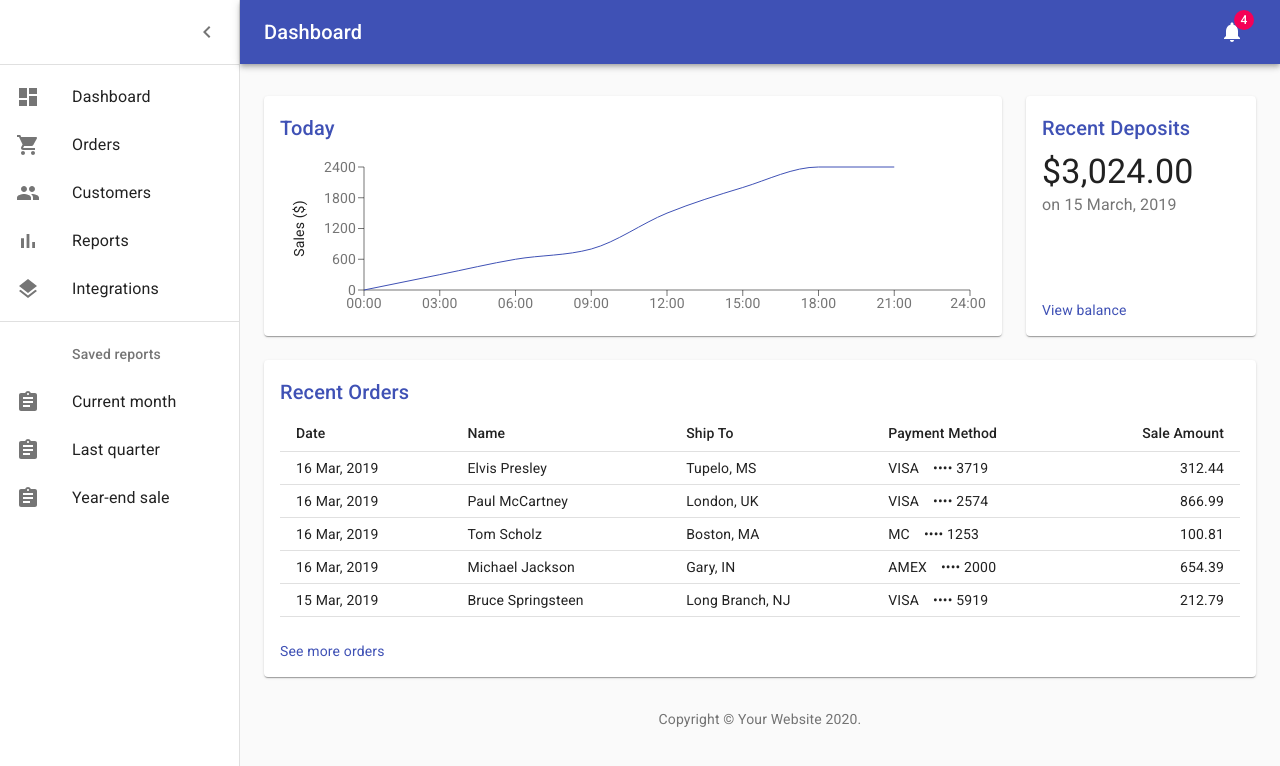
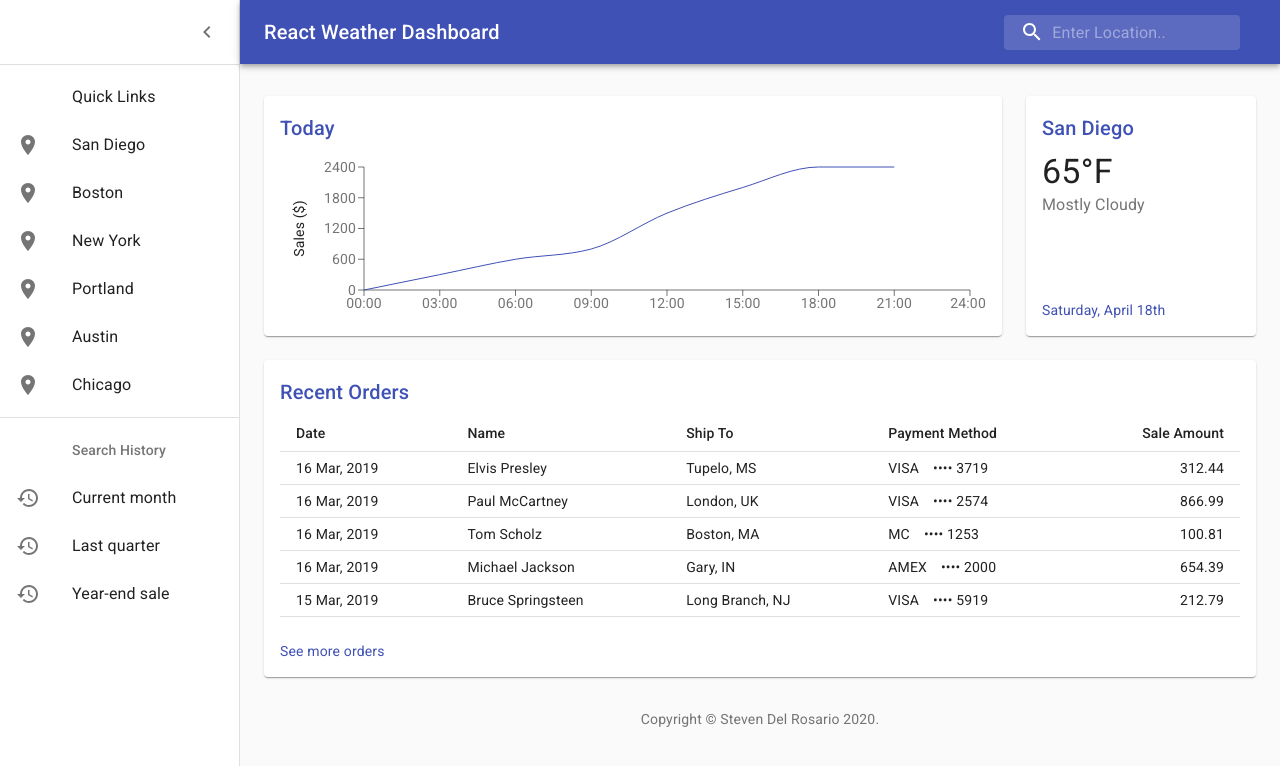
Before and after one commit to stevendelro/react-weather-dashboard, a React (Create React App) app: page / in a window 1280 px wide. Shown: the top 766 px of the page. Built offline with nearby package versions, Linux system fonts and the light colour scheme.

Commit message:
Hardcoded dummy data

```diff
--- a/src/dashboard/Dashboard.js
+++ b/src/dashboard/Dashboard.js
@@ -1,6 +1,6 @@
 import React from 'react';
 import clsx from 'clsx';
-import { makeStyles } from '@material-ui/core/styles';
+import { fade, makeStyles } from '@material-ui/core/styles';
 import CssBaseline from '@material-ui/core/CssBaseline';
 import Drawer from '@material-ui/core/Drawer';
 import Box from '@material-ui/core/Box';
@@ -10,14 +10,14 @@ import List from '@material-ui/core/List';
 import Typography from '@material-ui/core/Typography';
 import Divider from '@material-ui/core/Divider';
 import IconButton from '@material-ui/core/IconButton';
-import Badge from '@material-ui/core/Badge';
 import Container from '@material-ui/core/Container';
 import Grid from '@material-ui/core/Grid';
 import Paper from '@material-ui/core/Paper';
 import Link from '@material-ui/core/Link';
 import MenuIcon from '@material-ui/icons/Menu';
+import SearchIcon from '@material-ui/icons/Search'
+import InputBase from '@material-ui/core/InputBase'
 import ChevronLeftIcon from '@material-ui/icons/ChevronLeft';
-import NotificationsIcon from '@material-ui/icons/Notifications';
 import { mainListItems, secondaryListItems } from './listItems';
 import Chart from './Chart';
 import Deposits from './Deposits';
@@ -28,7 +28,7 @@ function Copyright() {
     <Typography variant="body2" color="textSecondary" align="center">
       {'Copyright © '}
       <Link color="inherit" href="https://material-ui.com/">
-        Your Website
+        Steven Del Rosario
       </Link>{' '}
       {new Date().getFullYear()}
       {'.'}
@@ -41,6 +41,9 @@ const drawerWidth = 240;
 const useStyles = makeStyles(theme => ({
   root: {
     display: 'flex',
+  },
+  grow: {
+    flexGrow: 1,
   },
   toolbar: {
     paddingRight: 24, // keep right padding when drawer closed
@@ -102,6 +105,43 @@ const useStyles = makeStyles(theme => ({
     height: '100vh',
     overflow: 'auto',
   },
+  search: {
+    position: 'relative',
+    borderRadius: theme.shape.borderRadius,
+    backgroundColor: fade(theme.palette.common.white, 0.15),
+    '&:hover': {
+      backgroundColor: fade(theme.palette.common.white, 0.25),
+    },
+    marginRight: theme.spacing(2),
+    marginLeft: 0,
+    width: '100%',
+    [theme.breakpoints.up('sm')]: {
+      marginLeft: theme.spacing(3),
+      width: 'auto',
+    },
+  },
+  searchIcon: {
+    padding: theme.spacing(0, 2),
+    height: '100%',
+    position: 'absolute',
+    pointerEvents: 'none',
+    display: 'flex',
+    alignItems: 'center',
+    justifyContent: 'center',
+  },
+  inputRoot: {
+    color: 'inherit',
+  },
+  inputInput: {
+    padding: theme.spacing(1, 1, 1, 0),
+    // vertical padding + font size from searchIcon
+    paddingLeft: `calc(1em + ${theme.spacing(4)}px)`,
+    transition: theme.transitions.create('width'),
+    width: '100%',
+    [theme.breakpoints.up('md')]: {
+      width: '20ch',
+    },
+  },
   container: {
     paddingTop: theme.spacing(4),
     paddingBottom: theme.spacing(4),
@@ -120,6 +160,7 @@ const useStyles = makeStyles(theme => ({
 export default function Dashboard() {
   const classes = useStyles();
   const [open, setOpen] = React.useState(true);
+
   const handleDrawerOpen = () => {
     setOpen(true);
   };
@@ -143,13 +184,26 @@ export default function Dashboard() {
             <MenuIcon />
           </IconButton>
           <Typography component="h1" variant="h6" color="inherit" noWrap className={classes.title}>
-            Dashboard
+            React Weather Dashboard
           </Typography>
-          <IconButton color="inherit">
-            <Badge badgeContent={4} color="secondary">
-              <NotificationsIcon />
-            </Badge>
-          </IconButton>
+
+          <div className={classes.search}>
+            <div className={classes.searchIcon}>
+              <SearchIcon />
+            </div>
+            <form>
+              <InputBase
+                placeholder='Enter Location..'
+                classes={{
+                  root: classes.inputRoot,
+                  input: classes.inputInput,
+                }}
+                inputProps={{ 'aria-label': 'search' }}
+
+              />
+            </form>
+          </div>
+
         </Toolbar>
       </AppBar>
       <Drawer
--- a/src/dashboard/Deposits.js
+++ b/src/dashboard/Deposits.js
@@ -18,16 +18,16 @@ export default function Deposits() {
   const classes = useStyles();
   return (
     <React.Fragment>
-      <Title>Recent Deposits</Title>
+      <Title>San Diego</Title>
       <Typography component="p" variant="h4">
-        $3,024.00
+        65°F
       </Typography>
       <Typography color="textSecondary" className={classes.depositContext}>
-        on 15 March, 2019
+        Mostly Cloudy
       </Typography>
       <div>
         <Link color="primary" href="#" onClick={preventDefault}>
-          View balance
+        Saturday, April 18th
         </Link>
       </div>
     </React.Fragment>
--- a/src/dashboard/listItems.js
+++ b/src/dashboard/listItems.js
@@ -3,66 +3,73 @@ import ListItem from '@material-ui/core/ListItem';
 import ListItemIcon from '@material-ui/core/ListItemIcon';
 import ListItemText from '@material-ui/core/ListItemText';
 import ListSubheader from '@material-ui/core/ListSubheader';
-import DashboardIcon from '@material-ui/icons/Dashboard';
-import ShoppingCartIcon from '@material-ui/icons/ShoppingCart';
-import PeopleIcon from '@material-ui/icons/People';
-import BarChartIcon from '@material-ui/icons/BarChart';
-import LayersIcon from '@material-ui/icons/Layers';
-import AssignmentIcon from '@material-ui/icons/Assignment';
+import LocationOnIcon from '@material-ui/icons/LocationOn';
+import HistoryIcon from '@material-ui/icons/History';
 
 export const mainListItems = (
   <div>
     <ListItem button>
       <ListItemIcon>
-        <DashboardIcon />
       </ListItemIcon>
-      <ListItemText primary="Dashboard" />
+      <ListItemText primary="Quick Links" />
     </ListItem>
     <ListItem button>
       <ListItemIcon>
-        <ShoppingCartIcon />
+        <LocationOnIcon />
       </ListItemIcon>
-      <ListItemText primary="Orders" />
+      <ListItemText primary="San Diego" />
     </ListItem>
     <ListItem button>
       <ListItemIcon>
-        <PeopleIcon />
+        <LocationOnIcon />
       </ListItemIcon>
-      <ListItemText primary="Customers" />
+      <ListItemText primary="Boston" />
     </ListItem>
     <ListItem button>
       <ListItemIcon>
-        <BarChartIcon />
+        <LocationOnIcon />
       </ListItemIcon>
-      <ListItemText primary="Reports" />
+      <ListItemText primary="New York" />
     </ListItem>
     <ListItem button>
       <ListItemIcon>
-        <LayersIcon />
+        <LocationOnIcon />
       </ListItemIcon>
-      <ListItemText primary="Integrations" />
+      <ListItemText primary="Portland" />
+    </ListItem>
+    <ListItem button>
+      <ListItemIcon>
+        <LocationOnIcon />
+      </ListItemIcon>
+      <ListItemText primary="Austin" />
+    </ListItem>
+    <ListItem button>
+      <ListItemIcon>
+        <LocationOnIcon />
+      </ListItemIcon>
+      <ListItemText primary="Chicago" />
     </ListItem>
   </div>
 );
 
 export const secondaryListItems = (
   <div>
-    <ListSubheader inset>Saved reports</ListSubheader>
+    <ListSubheader inset>Search History</ListSubheader>
     <ListItem button>
       <ListItemIcon>
-        <AssignmentIcon />
+        <HistoryIcon />
       </ListItemIcon>
       <ListItemText primary="Current month" />
     </ListItem>
     <ListItem button>
       <ListItemIcon>
-        <AssignmentIcon />
+        <HistoryIcon />
       </ListItemIcon>
       <ListItemText primary="Last quarter" />
     </ListItem>
     <ListItem button>
       <ListItemIcon>
-        <AssignmentIcon />
+        <HistoryIcon />
       </ListItemIcon>
       <ListItemText primary="Year-end sale" />
     </ListItem>
```
Also changed, not shown: src/dashboard/Orders-copy.js (added, +68 -0 lines).
